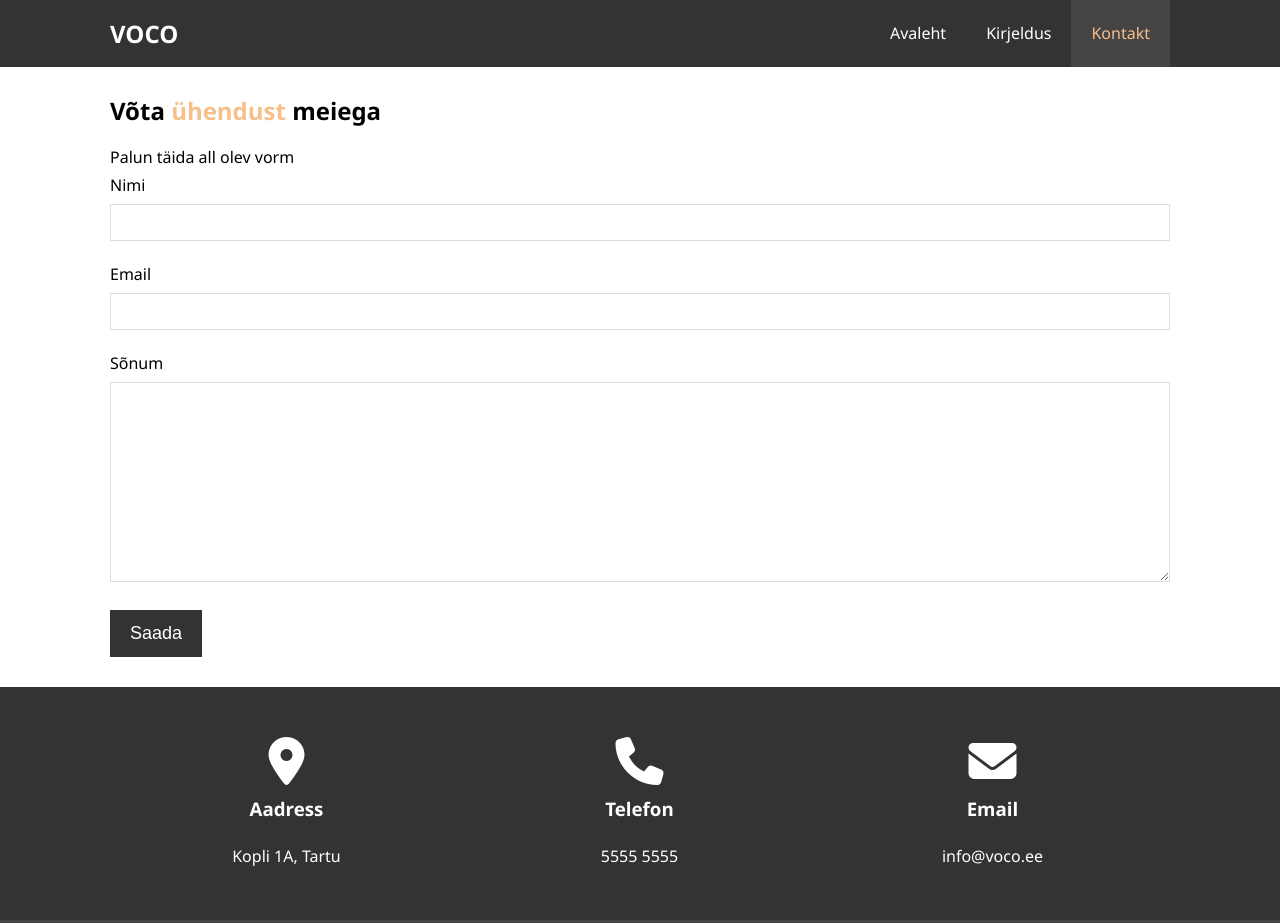
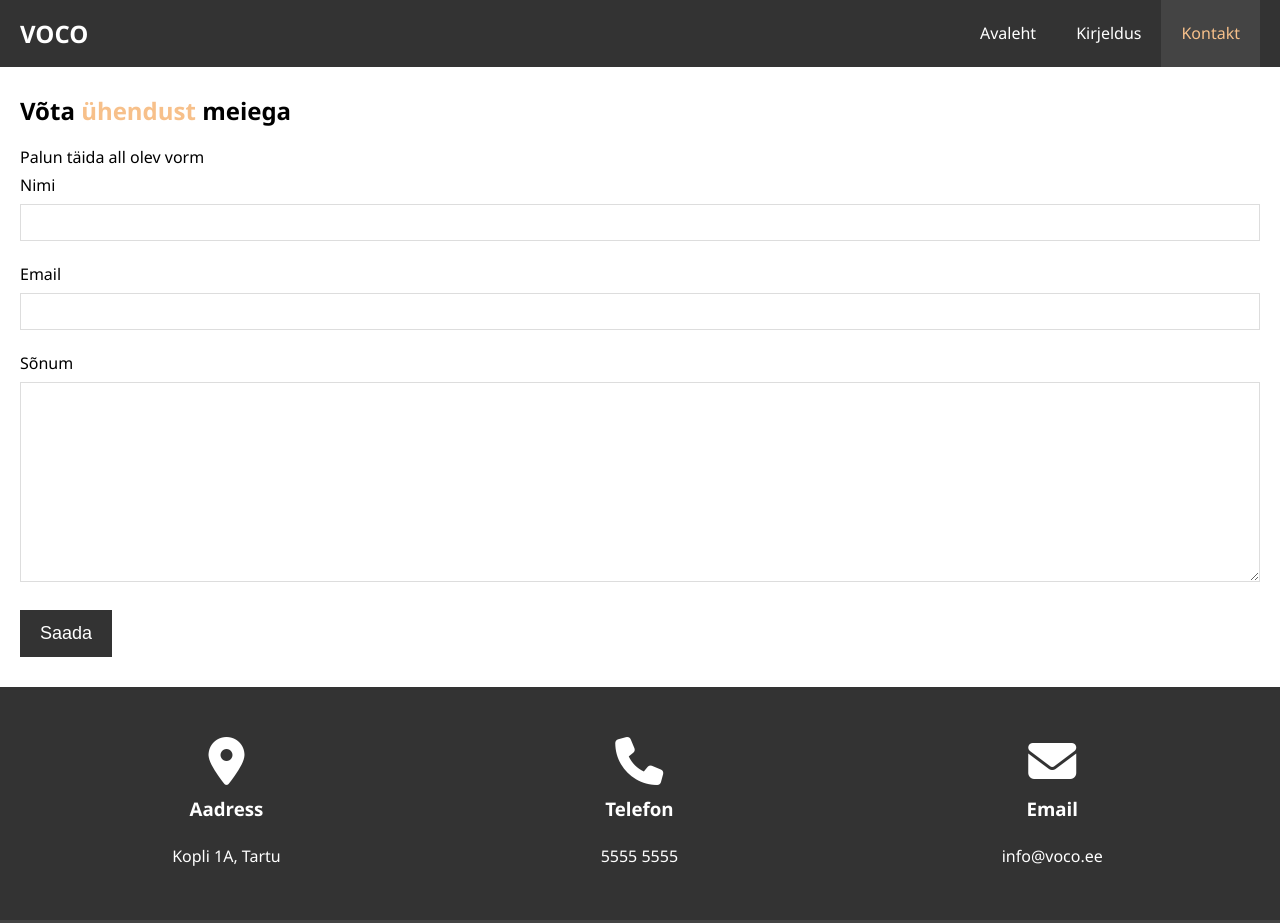
Before and after one commit to evavidevik/hotellileht_html_css, a plain HTML site: page contact.html in a window 1280 px wide. Shown: the top 923 px of the page. Drawn offline with Linux system fonts and the light colour scheme.

Commit message:
eemaldasin headerites dive, panin containeri max-width 1100px asemel 100%

```diff
--- a/contact.html
+++ b/contact.html
@@ -11,15 +11,13 @@
 <body>
     <header>
         <!--navigatsioon-->
-        <nav id="navbar">
-            <div class="container">
+        <nav id="navbar" class="container">
                 <h1> <a href="index.html">VOCO</a></h1>
                 <ul>
                     <li><a href="index.html">Avaleht</a></li>
                     <li><a href="about.html">Kirjeldus</a></li>
                     <li><a class="current" href="contact.html">Kontakt</a></li>
                 </ul>
-            </div>
         </nav>
     </header>
     <!--contact form-->
--- a/css/style.css
+++ b/css/style.css
@@ -19,7 +19,7 @@ h1, h2, h3 {
 /*content basic style*/
 .container {
     margin: auto;
-    max-width: 1100px;
+    max-width: 100%;
     padding: 0 20px;
     overflow: auto;
 }
```
